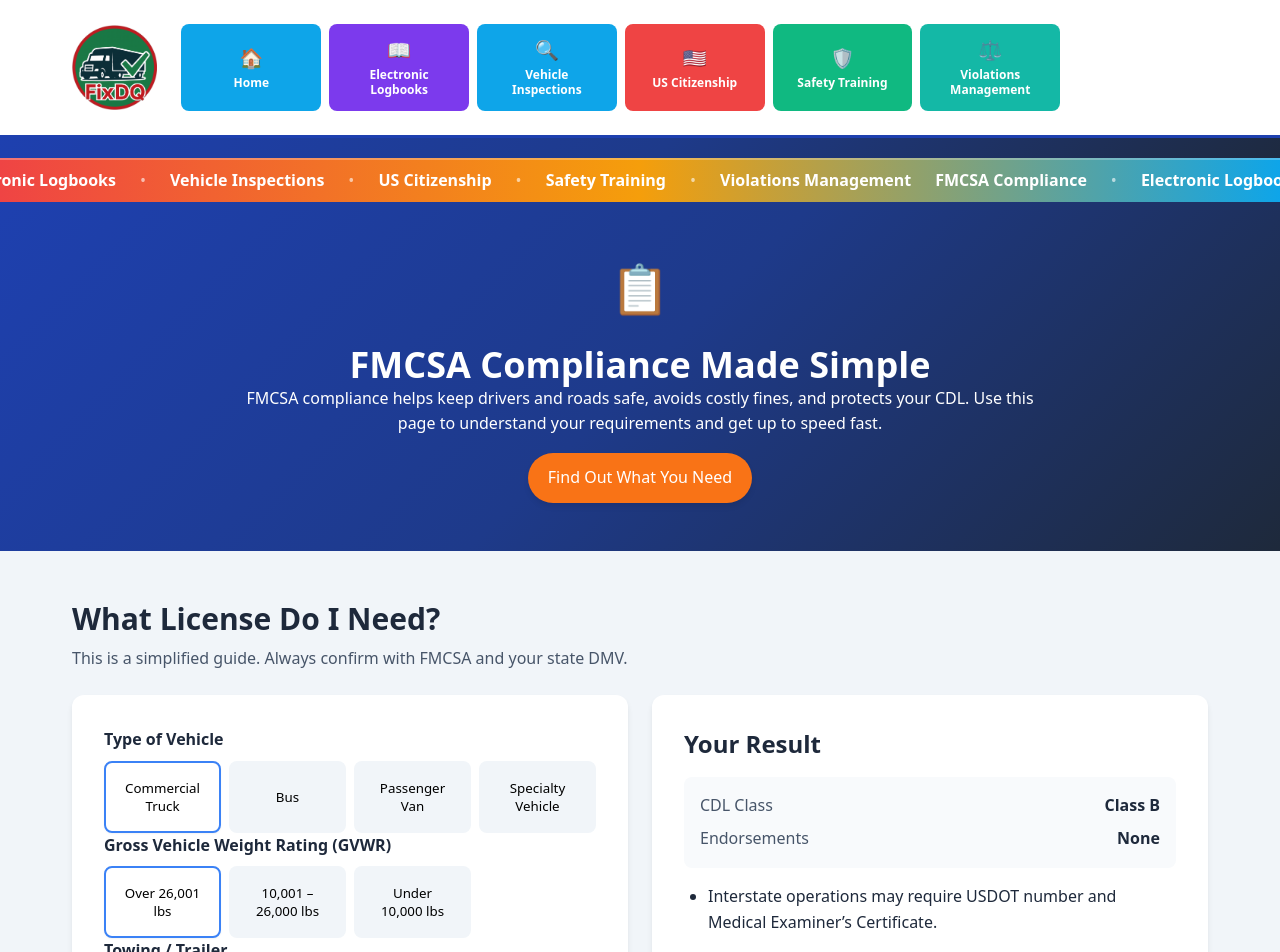
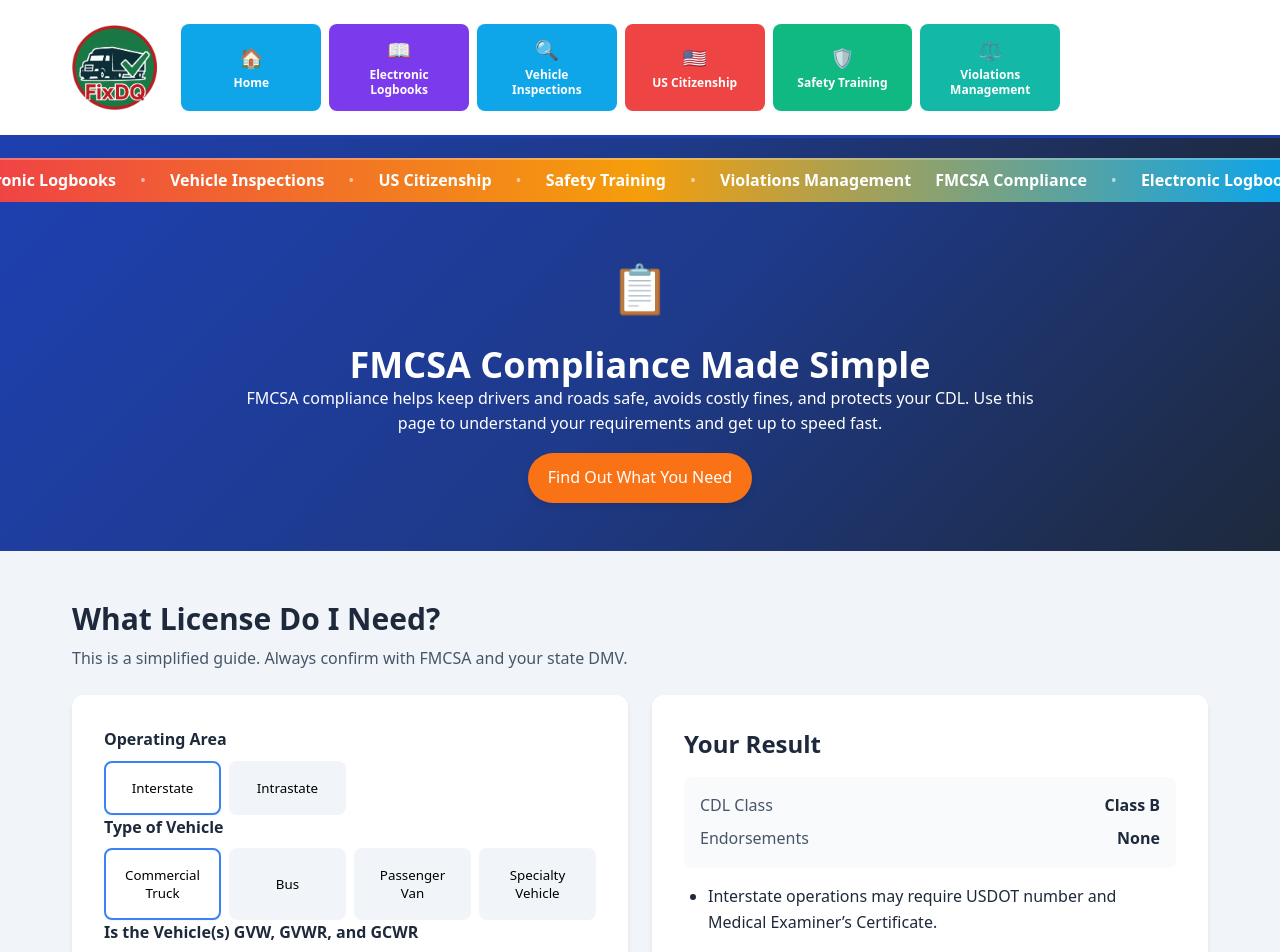
Before and after one commit to Cocodog2014/fixdq-Prod, a React (Vite) app: page /fmcsa-compliance in a window 1280 px wide. Shown: the top 952 px of the page. Built offline with nearby package versions, Linux system fonts and the light colour scheme.

Commit message:
changed the labels

```diff
--- a/src/pages/FMCSACompliance/FMCSACompliance.jsx
+++ b/src/pages/FMCSACompliance/FMCSACompliance.jsx
@@ -137,6 +137,16 @@ export default function FMCSACompliance() {
           <div className="fc-grid">
             <div className="fc-panel">
               <StepSelect
+                label="Operating Area"
+                value={operatingArea}
+                onChange={setOperatingArea}
+                options={[
+                  { label: 'Interstate', value: 'interstate' },
+                  { label: 'Intrastate', value: 'intrastate' },
+                ]}
+              />
+
+              <StepSelect
                 label="Type of Vehicle"
                 value={vehicleType}
                 onChange={setVehicleType}
@@ -149,13 +159,13 @@ export default function FMCSACompliance() {
               />
 
               <StepSelect
-                label="Gross Vehicle Weight Rating (GVWR)"
+                label="Is the Vehicle(s) GVW, GVWR, and GCWR"
                 value={gvwr}
                 onChange={setGvwr}
                 options={[
-                  { label: 'Over 26,001 lbs', value: 'over_26001' },
+                  { label: 'Under 10,001 lbs', value: 'under_10000' },
                   { label: '10,001 – 26,000 lbs', value: '10001_26000' },
-                  { label: 'Under 10,000 lbs', value: 'under_10000' },
+                  { label: 'Over 26,000 lbs', value: 'over_26001' },
                 ]}
               />
 
@@ -166,16 +176,6 @@ export default function FMCSACompliance() {
                 options={[
                   { label: 'No trailer or ≤ 10,000 lbs', value: 'trailer_10000_or_less' },
                   { label: 'Trailer > 10,000 lbs', value: 'trailer_over_10000' },
-                ]}
-              />
-
-              <StepSelect
-                label="Operating Area"
-                value={operatingArea}
-                onChange={setOperatingArea}
-                options={[
-                  { label: 'Interstate', value: 'interstate' },
-                  { label: 'Intrastate', value: 'intrastate' },
                 ]}
               />
 
```
